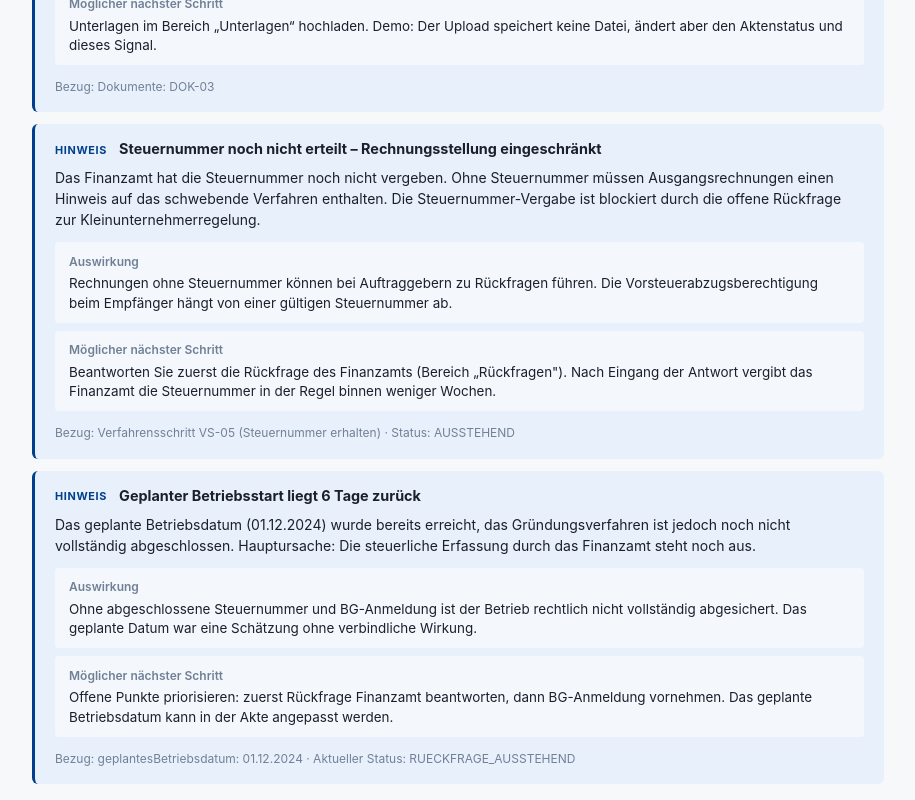
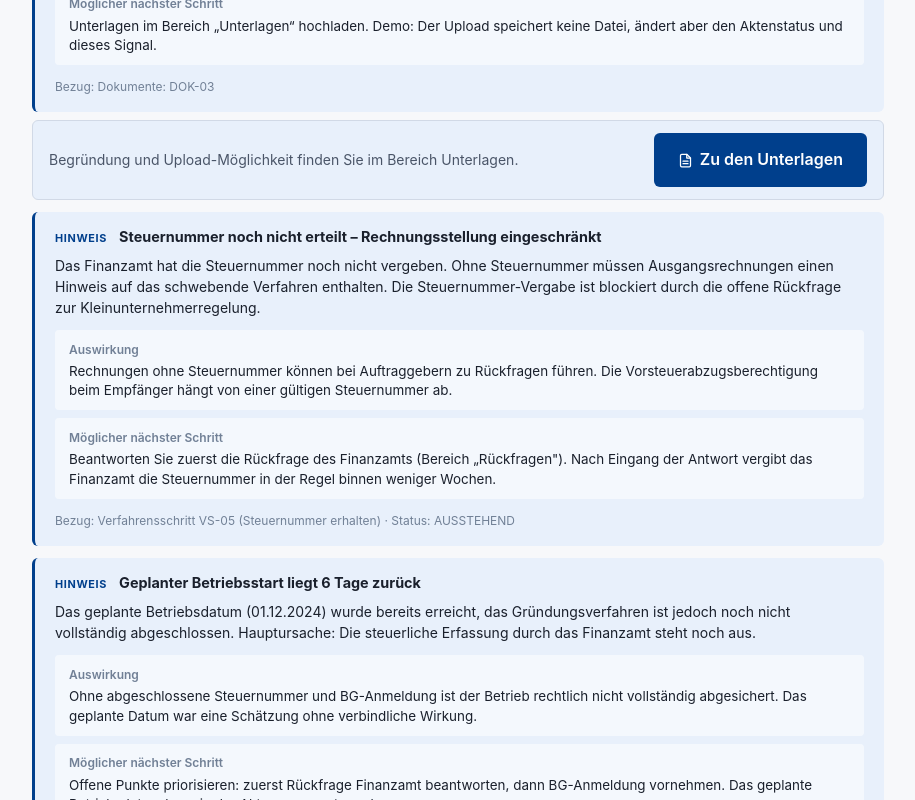
Before and after one commit to d0npedro/open-state, a Next.js app in the folder demo/: page /gruendung/hinweise in a window 1280 px wide. Shown: the part 1620-2420 px from the top of the page, without its empty margins (182-1097 px from the left). Built offline with nearby package versions, Linux system fonts and the light colour scheme.

Commit message:
feat(ug): CTA Zu den Unterlagen aus Hinweise-Unterlagen-Signal
HINWEIS-Signale zu fehlenden Dokumenten verlinken mit Anker auf die
erste ausstehende Dokumentenkarte. Anker-IDs auf Dokumenten. E2E.

```diff
--- a/demo/app/gruendung/hinweise/page.tsx
+++ b/demo/app/gruendung/hinweise/page.tsx
@@ -24,6 +24,10 @@ function rueckfrageIdAusSignal(signal: FairnessSignal): string | null {
 /** Erkennung des RELEVANT/HINWEIS-Signals zur ausstehenden BG-Anmeldung. */
 function isBgAnmeldungSignal(signal: FairnessSignal): boolean {
   return signal.typ === 'UG_BG_ANMELDUNG_AUSSTEHEND' || signal.id === 'UG-BG-ANMELDUNG';}
+
+/** Erkennung des HINWEIS-Signals zu fehlenden Unterlagen. */
+function isUnterlagenFehlendSignal(signal: FairnessSignal): boolean {
+  return signal.typ === 'UG_UNTERLAGE_FEHLT' || signal.id === 'UG-UNTERLAGEN-FEHLEND';}
 
 export default function GruendungHinweisePage() {
   const { akte } = useGruendungState();
@@ -187,7 +191,53 @@ export default function GruendungHinweisePage() {
               <h2 style={{ fontSize: '0.875rem', fontWeight: 700, textTransform: 'uppercase', letterSpacing: '0.06em', color: 'var(--color-primary)', marginBottom: '0.75rem' }}>
                 Hinweise ({hinweis.length})
               </h2>
-              <FairnessPanel signale={hinweis} />
+              <div style={{ display: 'flex', flexDirection: 'column', gap: '0.75rem' }}>
+                {hinweis.map(sig => {
+                  const fehlendeDocs = isUnterlagenFehlendSignal(sig)
+                    ? akte.dokumente.filter(d => d.status === 'ANGEFORDERT' || d.status === 'ABGELEHNT')
+                    : [];
+                  const erstesFehlend = fehlendeDocs[0];
+                  return (
+                    <div key={sig.id} data-testid={`hinweise-hinweis-${sig.id}`}>
+                      <FairnessPanel signale={[sig]} />
+                      {erstesFehlend && (
+                        <div
+                          style={{
+                            marginTop: '0.5rem',
+                            display: 'flex',
+                            flexWrap: 'wrap',
+                            alignItems: 'center',
+                            justifyContent: 'space-between',
+                            gap: '0.75rem',
+                            padding: '0.75rem 1rem',
+                            background: 'var(--color-primary-light)',
+                            border: '1px solid var(--color-border)',
+                            borderRadius: 'var(--radius)',
+                          }}
+                          data-testid="hinweise-unterlagen-cta-wrap"
+                        >
+                          <p style={{ margin: 0, fontSize: '0.875rem', lineHeight: 1.45 }}>
+                            Begründung und Upload-Möglichkeit finden Sie im Bereich Unterlagen.
+                            {fehlendeDocs.length > 1
+                              ? ` ${fehlendeDocs.length} Dokumente stehen aus.`
+                              : ''}
+                          </p>
+                          <Link
+                            href={`/gruendung/dokumente#dok-${erstesFehlend.id}`}
+                            className="btn btn-primary"
+                            style={{ display: 'inline-flex', alignItems: 'center', gap: '0.4rem', flexShrink: 0 }}
+                            data-testid="hinweise-unterlagen-cta"
+                            aria-label="Zu den ausstehenden Unterlagen"
+                          >
+                            <Icon name="file" size={15} />
+                            Zu den Unterlagen
+                          </Link>
+                        </div>
+                      )}
+                    </div>
+                  );
+                })}
+              </div>
             </section>
           )}
           {info.length > 0 && (
```
Also changed, not shown: demo/app/gruendung/dokumente/page.tsx (+10 -3 lines), 2 other files (tests, documents, lock files or other folders).
